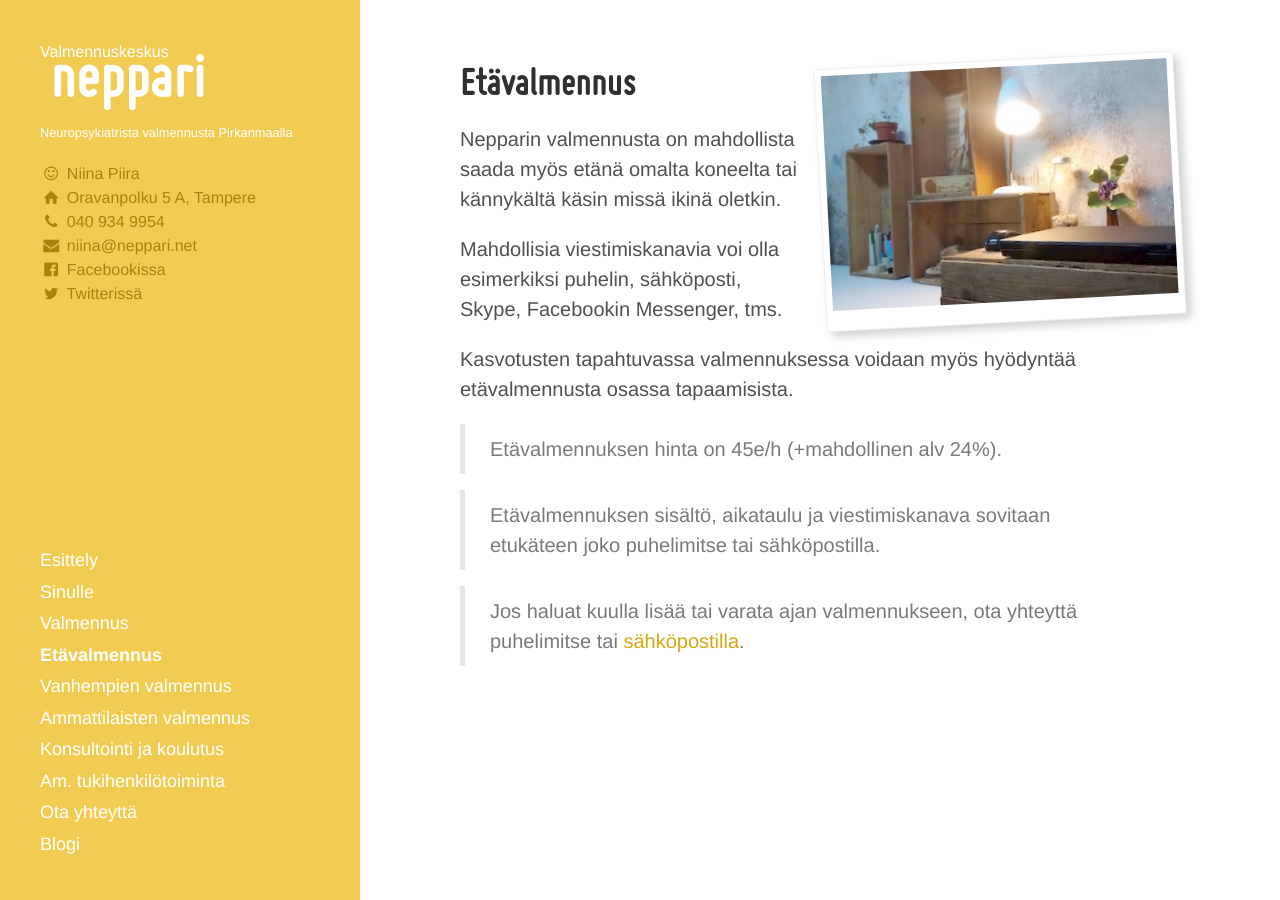
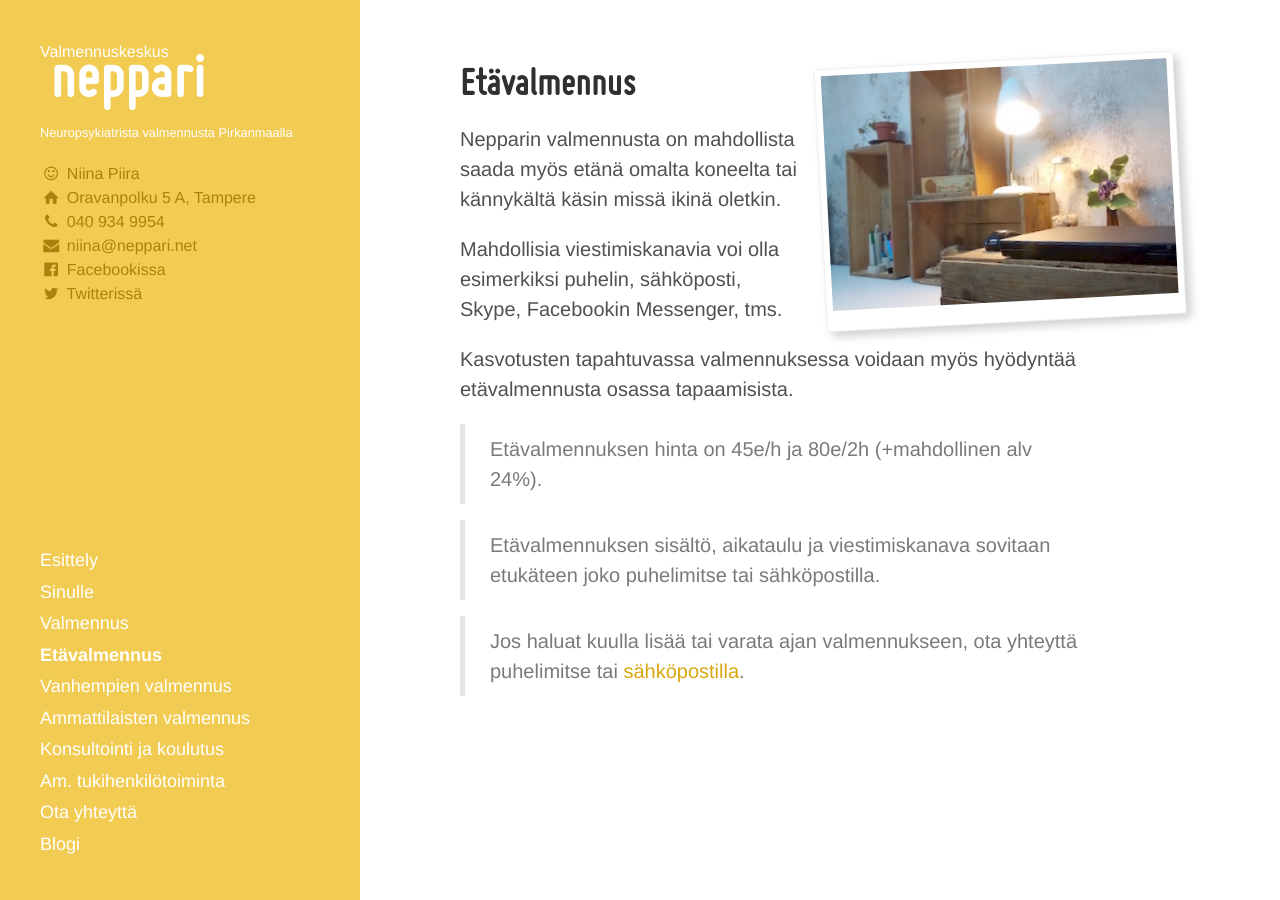
Before and after one commit to niinapiira/neppari.net, a Jekyll site: the page built from etavalmennus.md, in a window 1280 px wide. Built offline with Jekyll 4.4.1, drawn with Linux system fonts in a browser that asks for light colours.

Commit message:
Updated etavalmennus.md

```diff
--- a/etavalmennus.md
+++ b/etavalmennus.md
@@ -16,7 +16,7 @@ Mahdollisia viestimiskanavia voi olla esimerkiksi puhelin, sähköposti, Skype,
 
 Kasvotusten tapahtuvassa valmennuksessa voidaan myös hyödyntää etävalmennusta osassa tapaamisista.
 
-> Etävalmennuksen hinta on 45e/h (+mahdollinen alv 24%).
+> Etävalmennuksen hinta on 45e/h ja 80e/2h (+mahdollinen alv 24%).
 
 > Etävalmennuksen sisältö, aikataulu ja viestimiskanava sovitaan etukäteen joko puhelimitse tai sähköpostilla.
 
```
